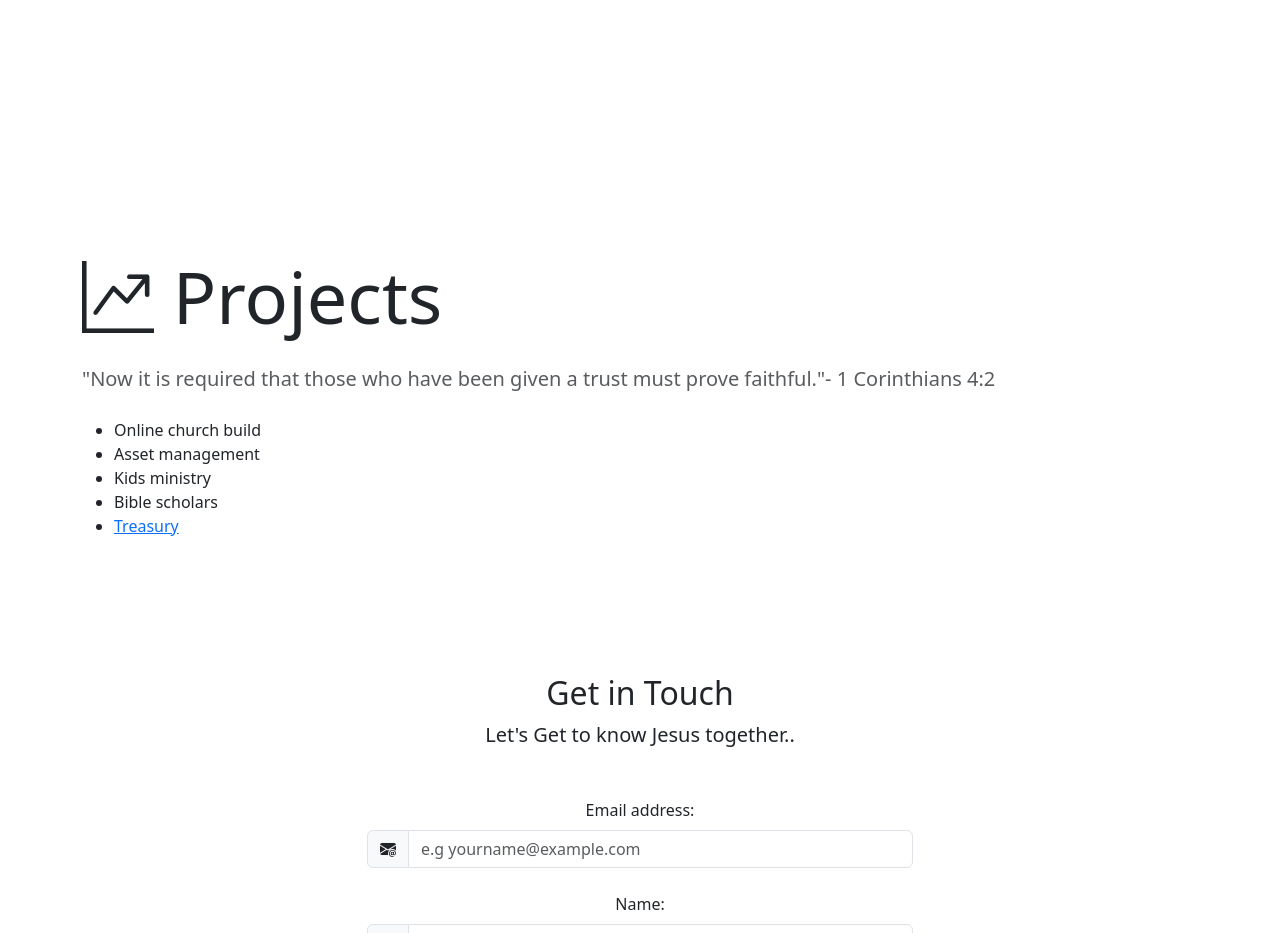
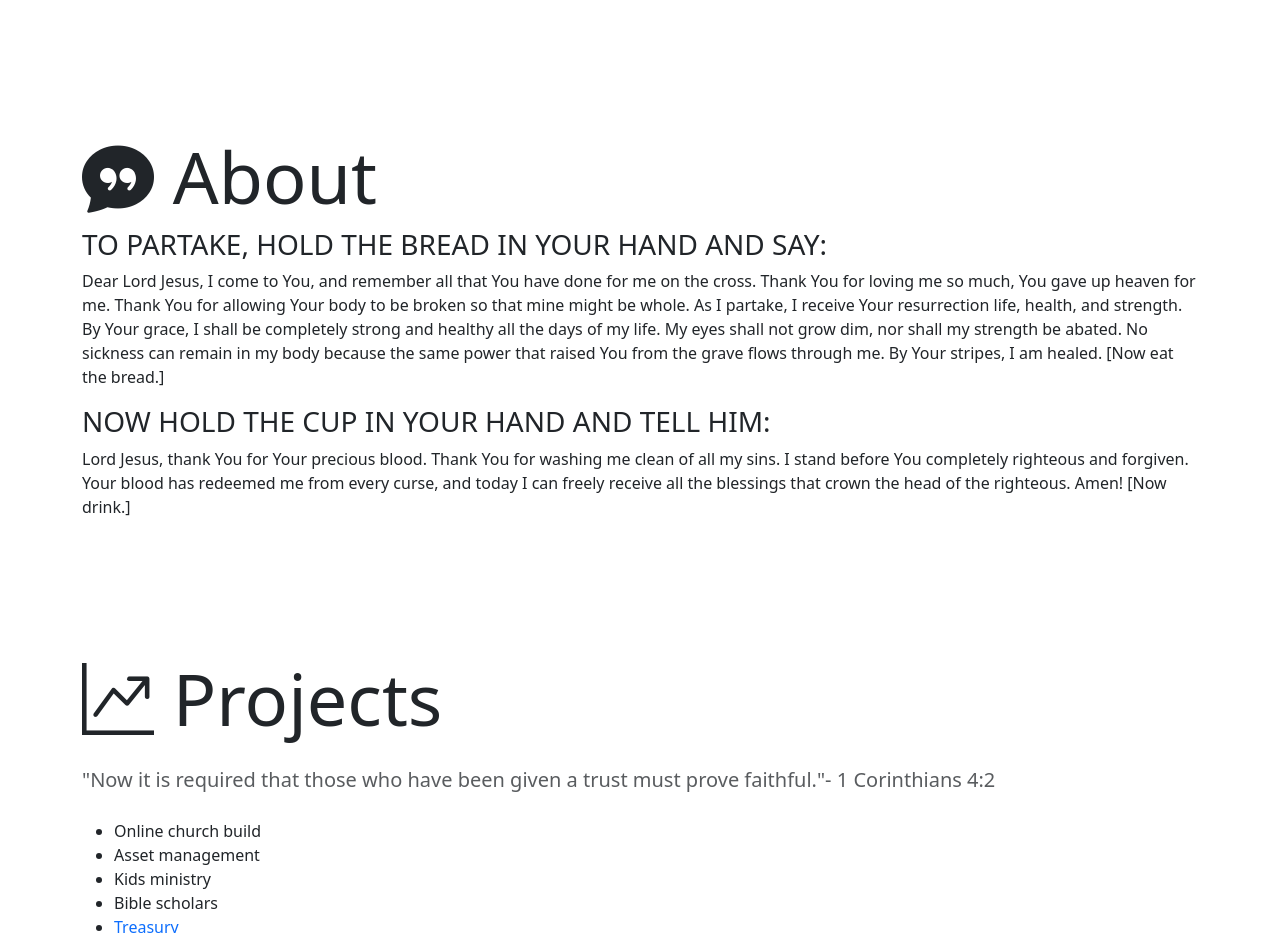
Before and after one commit to prophet555/agchurch, a plain HTML site: page index.html in a window 1280 px wide. Shown: the part 3327-4260 px from the top of the page. Drawn offline with nearby package versions, Linux system fonts and the light colour scheme.

Commit message:
content added

```diff
--- a/index.html
+++ b/index.html
@@ -192,7 +192,24 @@
     <!-- About -->
     <section id="About">
         <div class="container-lg">
+            <h1>
+                <div class="display-2"><i class="bi bi-chat-quote-fill"></i> About</div>
+            </h1>
+            <h3>TO PARTAKE, HOLD THE BREAD IN YOUR HAND AND SAY: </h3>
+                <p>Dear Lord Jesus, I come to You, and remember
+                all that You have done for me on the cross.
+                Thank You for loving me so much, You gave up heaven for me.
+                Thank You for allowing Your body to be broken so that
+                mine might be whole. As I partake,
+                I receive Your resurrection life, health, and strength.
+                By Your grace, I shall be completely strong
+                and healthy all the days of my life. My eyes shall not grow dim,
+                nor shall my strength be abated. No sickness can remain in my body
+                because the same power that raised You from the grave flows through me.
+                By Your stripes, I am healed. [Now eat the bread.]</p>
 
+            <h3>NOW HOLD THE CUP IN YOUR HAND AND TELL HIM:</h3>
+                <p>Lord Jesus, thank You for Your precious blood. Thank You for washing me clean of all my sins. I stand before You completely righteous and forgiven. Your blood has redeemed me from every curse, and today I can freely receive all the blessings that crown the head of the righteous. Amen! [Now drink.]</p>
         </div>
     </section>
 
```
